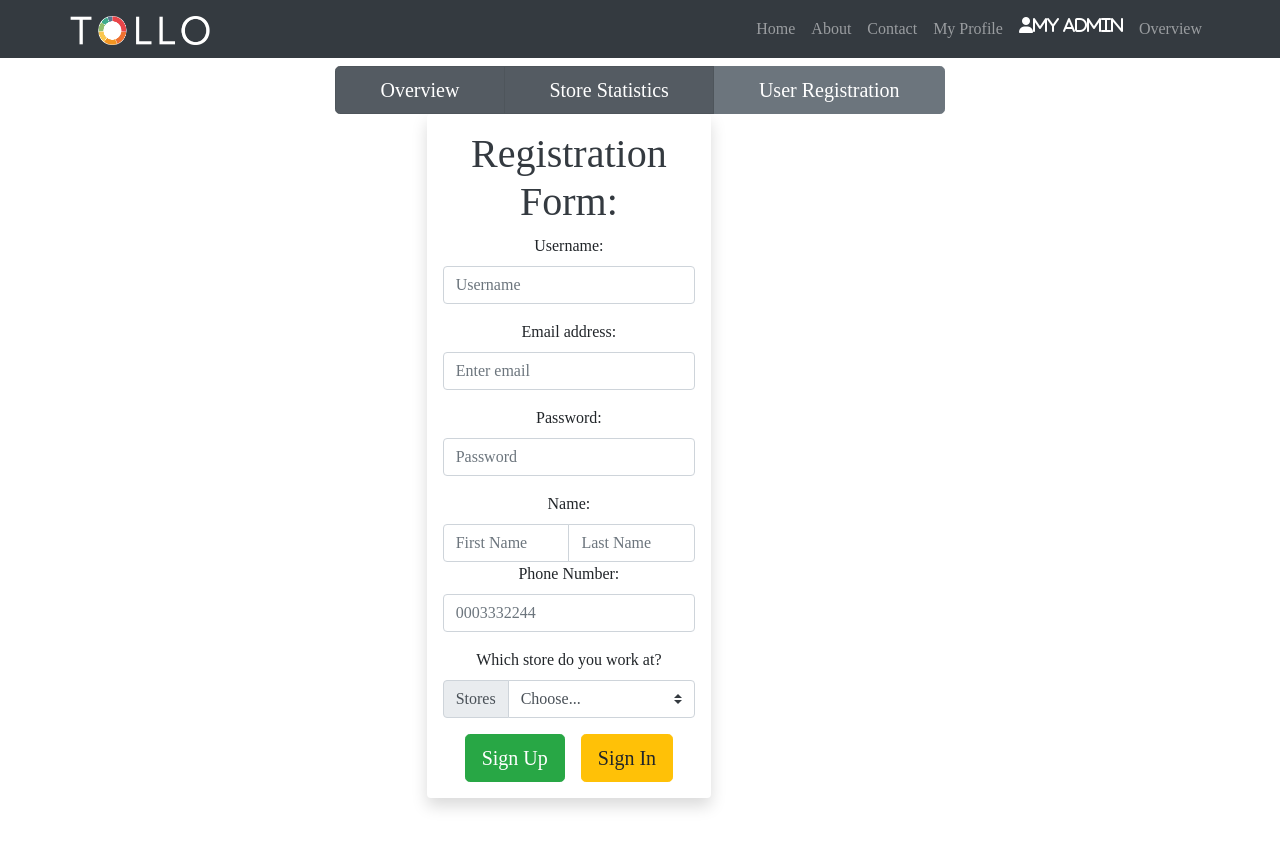
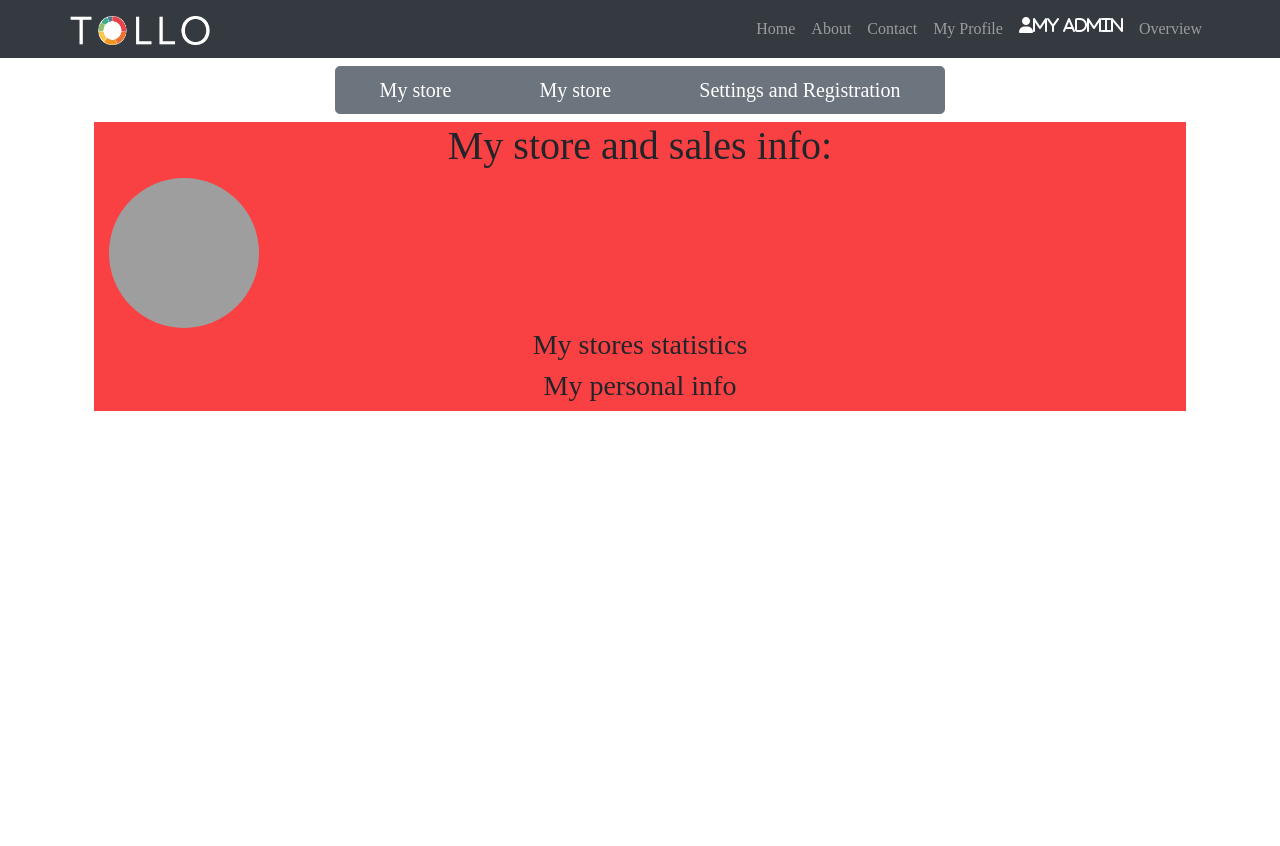
Before and after one commit to furbergerik/tollo, a React (Create React App) app: page /MyAdmin in a window 1280 px wide. After the commit the page ends 800 px from the top, so only its background shows below. Built offline with nearby package versions, Linux system fonts and the light colour scheme; grey boxes are pictures that could not be loaded; a web font is replaced by a local one.

Commit message:
test with css on forms

```diff
--- a/src/components/MyAdmin.jsx
+++ b/src/components/MyAdmin.jsx
@@ -13,12 +13,19 @@ class MyAdmin extends Component {
     newNumber:"",
     oldEmail:"",
     newEmail:"",
-    colorOptions: ['#F94144', '#F8961E', '#F9C74F', '#90BE6D', '#43AA8B', '#577590']
+    colorOptions: ['#F94144', '#F8961E', '#F9C74F', '#90BE6D', '#43AA8B', '#577590'],
+    tab: "Store"
     }
   props={
     olle:null
 
+
   }
+  selectedButton = (buttonClicked) => {
+    console.log(this.state.tab);
+    this.setState({tab: buttonClicked});
+  }
+
   passwordChangeHandler =(event) => {
     this.setState({ [event.target.name]: event.target.value });
 
@@ -85,25 +92,80 @@ class MyAdmin extends Component {
   renderUser=({user_id,username}) => <div key={user_id}>{username}</div>
   render() {
     const{users, user}=this.state;
+    let message
+    if (this.state.tab == "Store"){
+      message =
+      <div>
+        <h1>My store and sales info:</h1>
+        <div className="profile-pic"  >
+          <span id="cameraIcon"></span>
+          <span className="fas fa-camera" >Change Image</span>
+        </div>
+
+        <h3>My stores statistics</h3>
+        <h3>My personal info </h3>
+      </div>
+    }
+
+    else if(this.state.tab == "Department"){
+      message = <div>Nu är det department</div>
+    }
+
+    else if(this.state.tab == "Settings"){
+      message =
+      <div>
+        <div className="mt-2" >
+        {<Registration></Registration>}
+        </div>
+
+        <h1>Profile Information:</h1>
+        <h3>Username:</h3>
+        <h3>Name:</h3>
+
+        <div className="test">
+          <h3>Phone Number:</h3>
+          <p className="ml-3">Change </p>
+        </div>
+
+        <div className="test">
+          <h3>Email:</h3>
+          <p className="ml-3">Change </p>
+        </div>
+
+        <div className="test">
+          <h3>Password:</h3>
+          <p className="ml-3">Change </p>
+        </div>
+
+      </div>
+    }
     return (
 
     <div className="App">
 
     <div class="btn-group btn-group-toggle mt-2 col-md-6" data-toggle="buttons">
           <label class="btn btn-secondary active btn-lg">
-    <input type="radio" name="options" id="option1" autocomplete="off" checked></input> Overview
+            <input type="radio" name="options" id="option1" autocomplete="off" onClick={this.selectedButton.bind(this, "Store")}></input> My store
           </label>
           <label class="btn btn-secondary btn-lg">
-      <input type="radio" name="options" id="option2" autocomplete="off" checked></input>
-Store Statistics  </label>
+            <input type="radio" name="options" id="option2" autocomplete="off" onClick={this.selectedButton.bind(this, "Department")}></input>
+          My store
+          </label>
           <label class="btn btn-secondary btn-lg ">
-    <input type="radio" name="options" id="option3" autocomplete="off"></input> User Registration
+            <input type="radio" name="options" id="option3" autocomplete="off" onClick={this.selectedButton.bind(this, "Settings")}></input>
+            Settings and Registration
           </label>
         </div>
 <div className="offset-md-4">
-{<Registration></Registration>}
+
+</div>
+<div className="row">
+
+<div className="mt-2 col-md-10 offset-md-1" id="rightBar">
+  {message}
 </div>
 
+</div>
 
     </div>
   );
--- /dev/null
+++ b/src/components/Registration.css
@@ -0,0 +1,6 @@
+.form{
+    background-color: blueviolet;
+    color: black;
+
+
+}
--- a/src/components/Registration.jsx
+++ b/src/components/Registration.jsx
@@ -1,5 +1,5 @@
 import React, { Component } from 'react';
-
+import './Registration.css';
 
 
 class  Registration extends Component {
```
Lines whose indentation alone changed are shown as unchanged.
